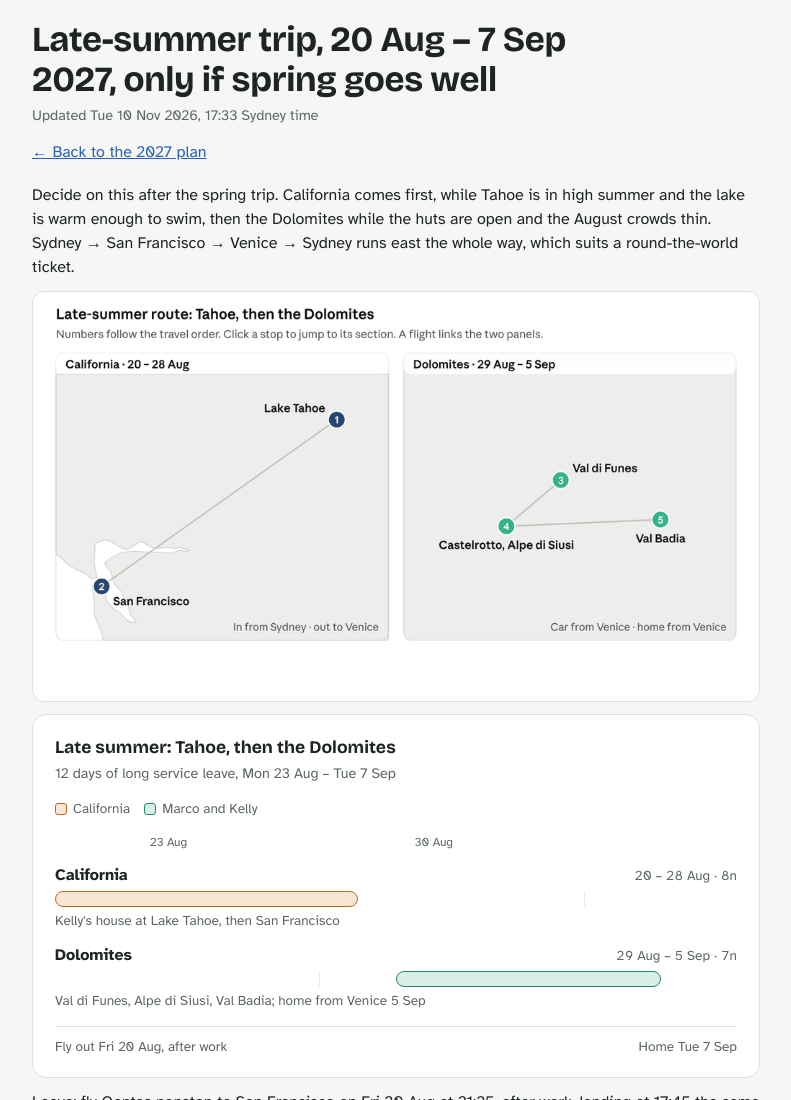
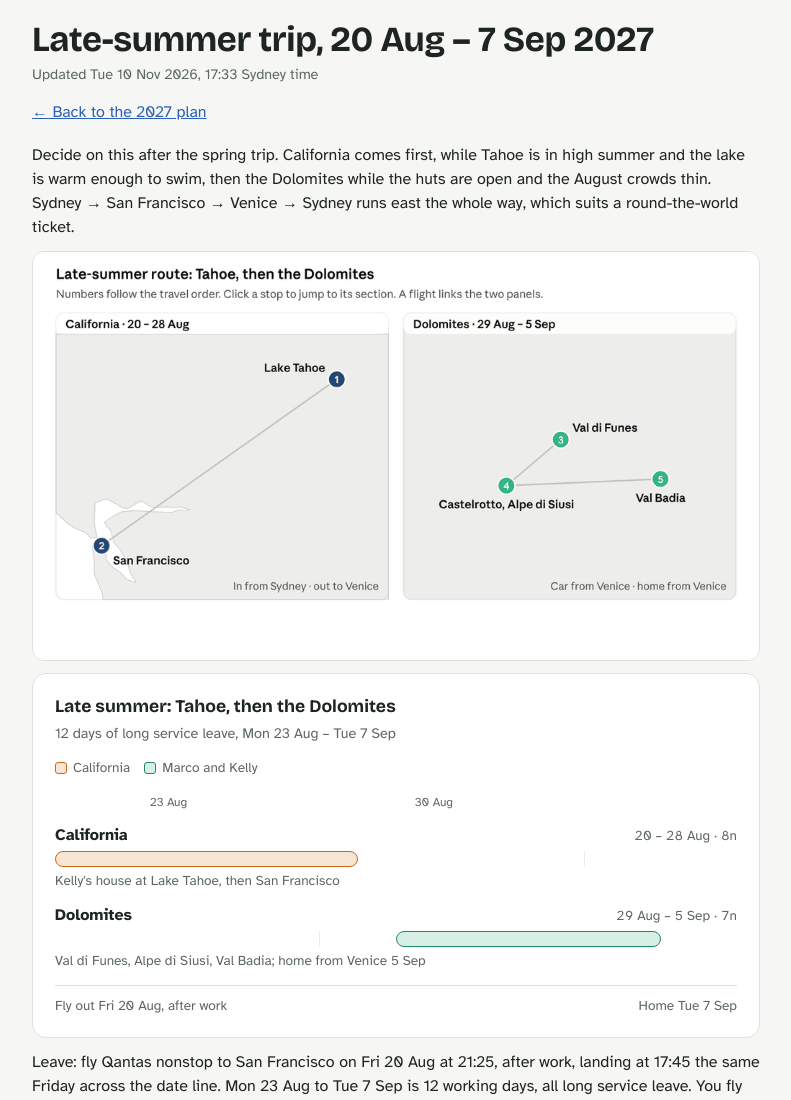
Before and after one commit to sticasale-maker/sticasale-maker.github.io, a plain HTML site: page mk2027-cc2f2ae4/summer/index.html in a window 1280 px wide. Shown: the top 1100 px of the page, without its empty margins (244-1035 px from the left). Drawn offline with nearby package versions, Linux system fonts and the light colour scheme.

Commit message:
Late summer: drop "only if spring goes well"
Co-Authored-By: Claude Opus 5.5 <noreply@anthropic.com>
Claude-Session: https://claude.ai/code/session_0155LoxPQ3PbqPChUKGuDGgd

```diff
--- a/mk2027-cc2f2ae4/summer/index.html
+++ b/mk2027-cc2f2ae4/summer/index.html
@@ -6,7 +6,7 @@
 <meta charset="utf-8">
 <meta name="viewport" content="width=device-width, initial-scale=1, viewport-fit=cover">
 <meta name="robots" content="noindex, nofollow">
-<title>Late-summer trip, 20 Aug – 7 Sep 2027, only if spring goes well</title>
+<title>Late-summer trip, 20 Aug – 7 Sep 2027</title>
 <link rel="stylesheet" href="https://fonts.googleapis.com/css2?family=Bricolage+Grotesque:opsz,wght@12..96,600;12..96,700&family=Atkinson+Hyperlegible:ital,wght@0,400;0,700;1,400&display=swap">
 <style>
 /* Layout: one reading column; timelines are stacked bar rows, tables scroll in their own box */
@@ -84,7 +84,7 @@ tr:last-child td { border-bottom: 0; }
 <body>
 <div class="wrap">
 <header>
-  <h1>Late-summer trip, 20 Aug – 7 Sep 2027, only if spring goes well</h1>
+  <h1>Late-summer trip, 20 Aug – 7 Sep 2027</h1>
   <p class="updated">Updated Tue 10 Nov 2026, 17:33 Sydney time</p>
   <p><a href="../">← Back to the 2027 plan</a></p>
 </header>
```
